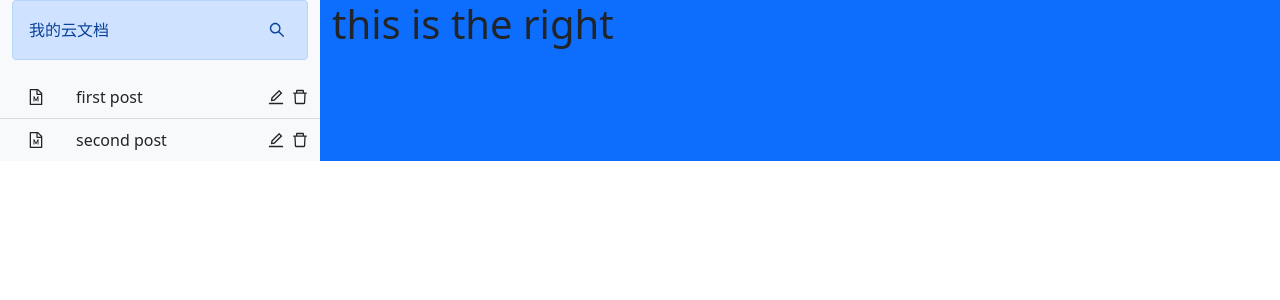
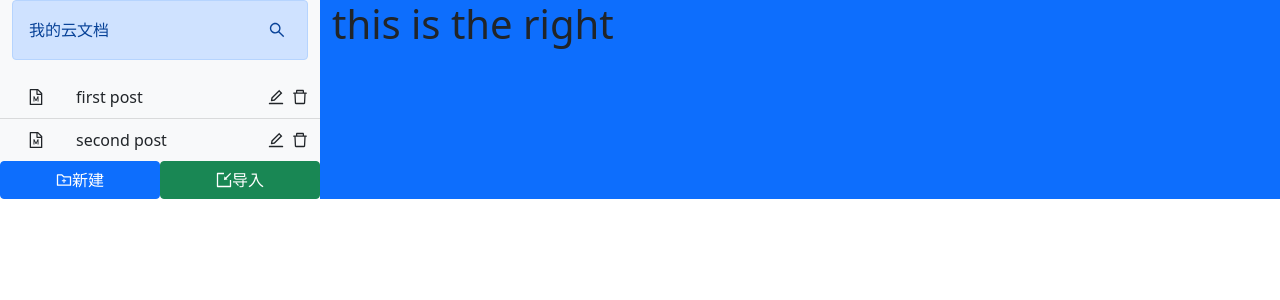
Before and after one commit to shenxi66/cloud-doc, a React (Create React App) app: page / in a window 1280 px wide. Shown: the top 300 px of the page. Built offline with nearby package versions, Linux system fonts and the light colour scheme.

Commit message:
feat: 底部按钮开发

```diff
--- a/src/App.css
+++ b/src/App.css
@@ -12,3 +12,7 @@
 .c-link {
   cursor: pointer;
 }
+
+.no-padding {
+  padding: 0px !important;
+}
--- a/src/App.js
+++ b/src/App.js
@@ -1,7 +1,9 @@
-import React from 'react';
+import React from 'react'
+import { FolderAddOutlined, ImportOutlined } from '@ant-design/icons'
 import FileSearch from './components/FileSearch'
 import FileList from './components/FileList'
 import defaultFiles from './utils/defaultFiles'
+import BottomBtn from './components/BottomBtn'
 
 import './App.css';
 import 'bootstrap/dist/css/bootstrap.min.css';
@@ -20,6 +22,24 @@ function App() {
             OnFileDelete={id => console.log(`delete ${id}`)}
             onSaveEdit={(id, newVal) => {console.log(id); console.log(newVal)}}
           />
+          <div className="row row-no-gutters no-padding">
+            <div className="col no-padding">
+              <BottomBtn
+                icon={<FolderAddOutlined />}
+                text='新建'
+                onBtnClick={() => {console.log('add')}}
+                colorClass='btn-primary'
+              />
+            </div>
+            <div className="col no-padding">
+              <BottomBtn
+                icon={<ImportOutlined />}
+                text='导入'
+                onBtnClick={() => {console.log('import')}}
+                colorClass='btn-success'
+              />
+            </div>
+          </div>
         </div>
         <div className="col-9 bg-primary right-panel">
           <h1>this is the right </h1>
--- /dev/null
+++ b/src/components/BottomBtn.js
@@ -0,0 +1,23 @@
+import React from 'react'
+import PropTypes from 'prop-types'
+
+const BottomBtn = ({ text, colorClass, icon, onBtnClick }) => (
+    <button
+        style={{ display: 'block', width: '100%'}}
+        type="button"
+        className={`btn btn-block no-border ${colorClass}`}
+        onClick={onBtnClick}
+    >
+        {icon}
+        {text}
+    </button>
+)
+
+BottomBtn.propTypes = {
+    text: PropTypes.string,
+    colorClass: PropTypes.string,
+    onBtnClick: PropTypes.func,
+    icon: PropTypes.element.isRequired
+}
+
+export default BottomBtn
```
